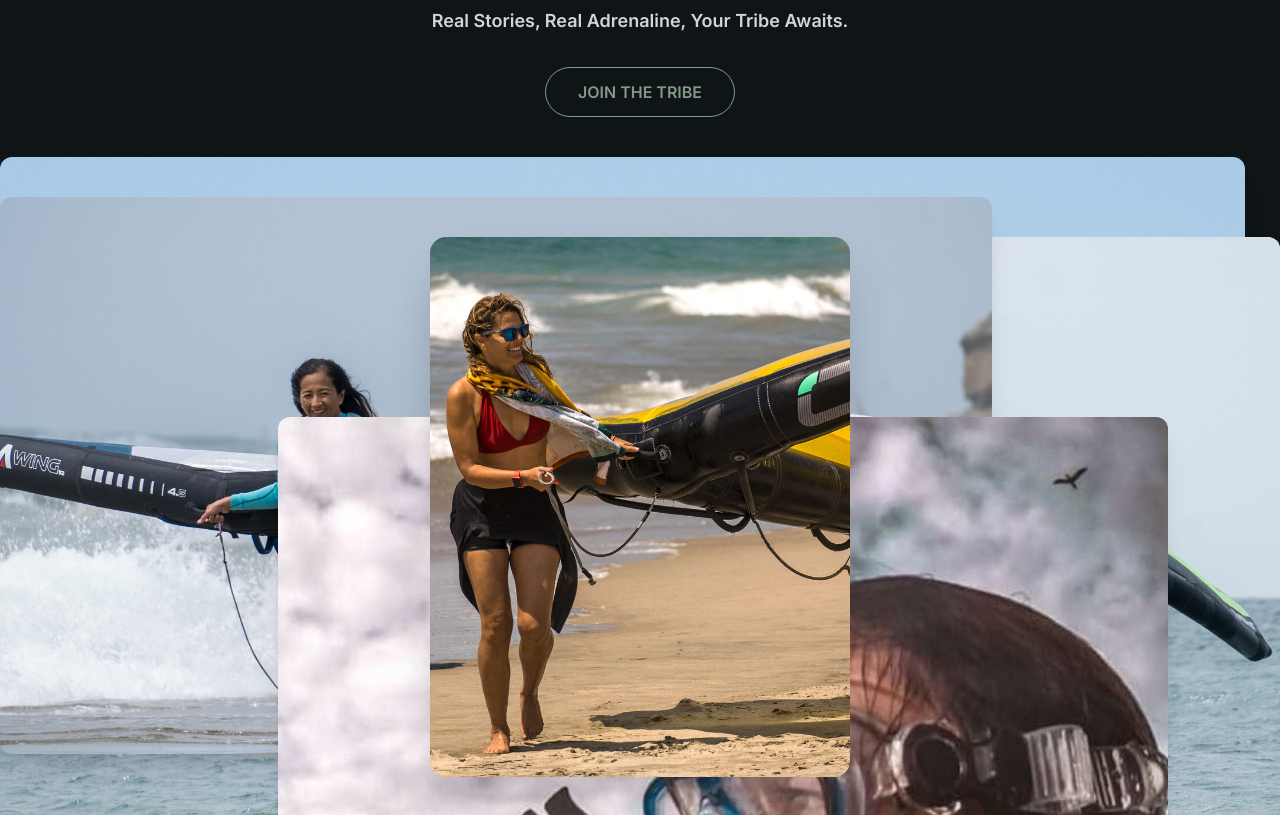
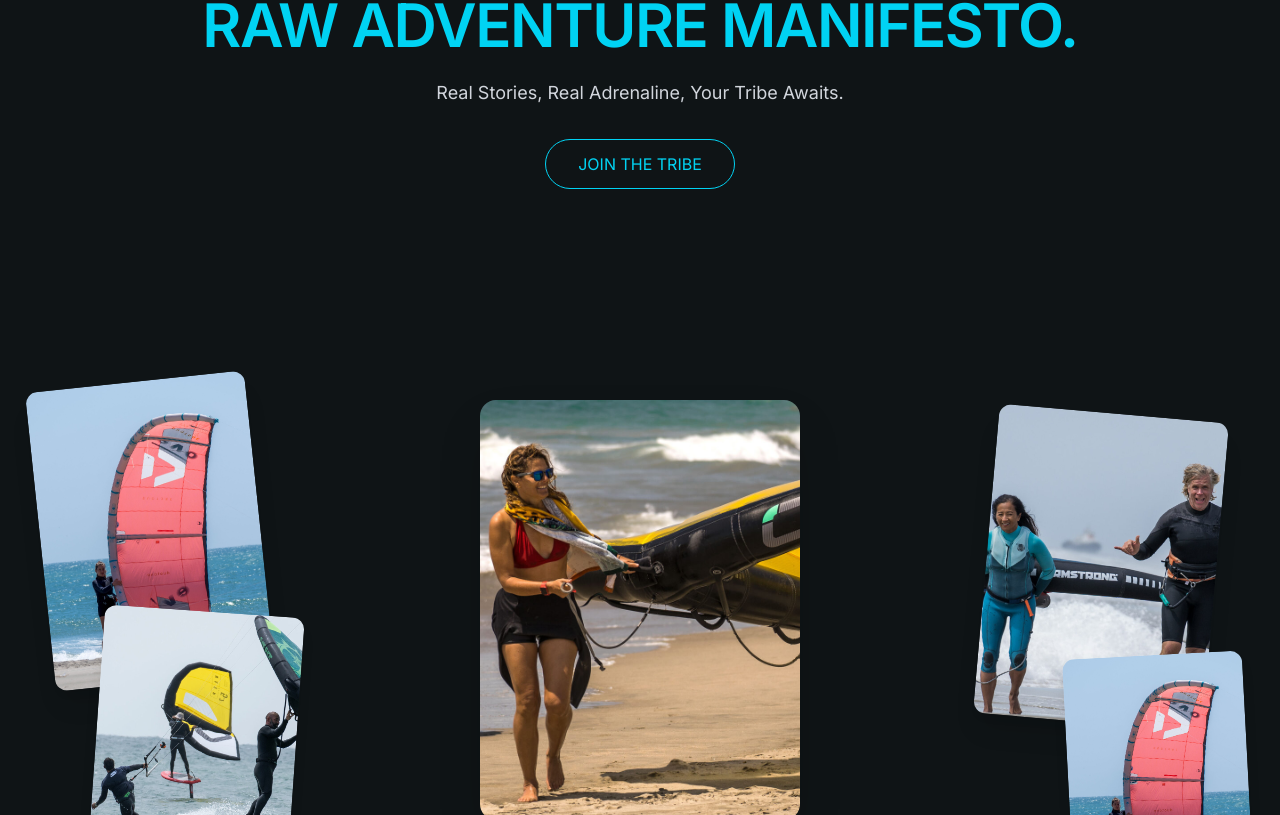
Before and after one commit to mancorakitesurf/mancorakiteclub, a React (Vite) app in the folder client/: page /classes in a window 1280 px wide. Shown: the part 9545-10360 px from the top of the page. Built offline with nearby package versions, Linux system fonts and the light colour scheme; a web font is replaced by a local one.

Commit message:
fix carrusel classes

```diff
--- a/client/src/sections/ClassesPage/ClassesGallery.jsx
+++ b/client/src/sections/ClassesPage/ClassesGallery.jsx
@@ -1,12 +1,13 @@
 import { CLASSES_GALLERY } from "./classesData"
+// eslint-disable-next-line no-unused-vars
 import { motion } from "framer-motion"
 
 function ClassesGallery() {
   return (
-    <section className="relative py-14 bg-[#0f1416] text-white overflow-hidden">
+    <section className="relative py-32 bg-[#0f1416] text-white overflow-hidden">
 
-      {/* Header */}
       <div className="max-w-6xl mx-auto text-center px-6">
+
         <motion.h2
           initial={{ opacity: 0, y: 40 }}
           whileInView={{ opacity: 1, y: 0 }}
@@ -16,74 +17,57 @@ function ClassesGallery() {
         >
           MANCORA KITE CLUB:
           <br />
-          <span className="text-[#829988]">RAW ADVENTURE MANIFESTO.</span>
+          <span className="text-cyan-400">RAW ADVENTURE MANIFESTO.</span>
         </motion.h2>
 
-        <p className="mt-6 text-lg text-gray-300 font-bold">
+        <p className="mt-6 text-lg text-gray-300">
           Real Stories, Real Adrenaline, Your Tribe Awaits.
         </p>
 
-        <button className="mt-8 px-8 py-3 border border-[#829988] text-[#829988] hover:bg-[#829988] hover:text-[#0f1416] transition rounded-full font-bold">
+        <button className="mt-8 px-8 py-3 border border-cyan-400 text-cyan-400 hover:bg-cyan-400 hover:text-black transition rounded-full">
           JOIN THE TRIBE
         </button>
       </div>
 
-      {/* Collage */}
-      <div className="relative mt-10 max-w-[1600px] mx-auto h-[700px]">
+      {/* Collage estructurado */}
+      <div className="relative mt-24 max-w-7xl mx-auto h-[650px]">
 
-        {/* Central */}
+        {/* Imagen Central (principal) */}
         <motion.div
-          initial={{ opacity: 0, scale: 0.9 }}
-          whileInView={{ opacity: 1, scale: 1 }}
-          transition={{ duration: 0.8 }}
+          initial={{ opacity: 0, y: 40 }}
+          whileInView={{ opacity: 1, y: 0 }}
+          transition={{ duration: 0.7 }}
           viewport={{ once: true }}
-          whileHover={{ scale: 1.05 }}
-          className="absolute left-1/2 top-1/2
-                        -translate-x-1/2 -translate-y-1/2
-                        w-[420px] h-[540px]
-                        rounded-2xl overflow-hidden shadow-2xl z-40"
+          className="absolute left-1/2 top-1/2 -translate-x-1/2 -translate-y-1/2
+                     w-[320px] h-[420px] rounded-2xl overflow-hidden shadow-2xl z-20"
         >
-          <img src={CLASSES_GALLERY[0]} className="w-full h-full object-cover" />
+          <img
+            src={CLASSES_GALLERY[0]}
+            className="w-full h-full object-cover"
+            alt=""
+          />
         </motion.div>
 
         {/* Izquierda */}
-        {[
-          { pos: "left-0 top-0", w: 220, h: 280, rot: -10, idx: 1 },
-          { pos: "left-64 top-[80px]", w: 200, h: 260, rot: 6, idx: 2 },
-          { pos: "left-24 top-[240px]", w: 240, h: 300, rot: -4, idx: 3 },
-        ].map((img, i) => (
-          <motion.div
-            key={i}
-            initial={{ opacity: 0, x: -80 }}
-            whileInView={{ opacity: 1, x: 0 }}
-            transition={{ duration: 0.6, delay: i * 0.2 }}
-            viewport={{ once: true }}
-            whileHover={{ scale: 1.08, rotate: 0 }}
-            className={`absolute ${img.pos} w-[${img.w}px] h-[${img.h}px] rounded-xl overflow-hidden shadow-xl rotate-[${img.rot}deg]`}
-          >
-            <img src={CLASSES_GALLERY[img.idx]} className="w-full h-full object-cover" />
-          </motion.div>
-        ))}
+        <div className="absolute left-10 top-24 w-[220px] h-[300px] rounded-xl overflow-hidden shadow-xl rotate-[-6deg]">
+          <img src={CLASSES_GALLERY[1]} className="w-full h-full object-cover" alt="" />
+        </div>
+
+        <div className="absolute left-24 bottom-16 w-[200px] h-[260px] rounded-xl overflow-hidden shadow-lg rotate-[4deg]">
+          <img src={CLASSES_GALLERY[2]} className="w-full h-full object-cover" alt="" />
+        </div>
 
         {/* Derecha */}
-        {[
-          { pos: "right-0 top-20", w: 220, h: 280, rot: 9, idx: 6 },
-          { pos: "right-72 top-[40px]", w: 210, h: 260, rot: -7, idx: 7 },
-          { pos: "right-28 top-[260px]", w: 250, h: 310, rot: 4, idx: 8 },
-        ].map((img, i) => (
-          <motion.div
-            key={i}
-            initial={{ opacity: 0, x: 80 }}
-            whileInView={{ opacity: 1, x: 0 }}
-            transition={{ duration: 0.6, delay: i * 0.2 }}
-            viewport={{ once: true }}
-            whileHover={{ scale: 1.08, rotate: 0 }}
-            className={`absolute ${img.pos} w-[${img.w}px] h-[${img.h}px] rounded-xl overflow-hidden shadow-xl rotate-[${img.rot}deg]`}
-          >
-            <img src={CLASSES_GALLERY[img.idx]} className="w-full h-full object-cover" />
-          </motion.div>
-        ))}
+        <div className="absolute right-16 top-32 w-[230px] h-[310px] rounded-xl overflow-hidden shadow-xl rotate-[5deg]">
+          <img src={CLASSES_GALLERY[3]} className="w-full h-full object-cover" alt="" />
+        </div>
+
+        <div className="absolute right-8 bottom-10 w-[180px] h-[240px] rounded-xl overflow-hidden shadow-lg rotate-[-3deg]">
+          <img src={CLASSES_GALLERY[1]} className="w-full h-full object-cover" alt="" />
+        </div>
+
       </div>
+
     </section>
   )
 }
```
